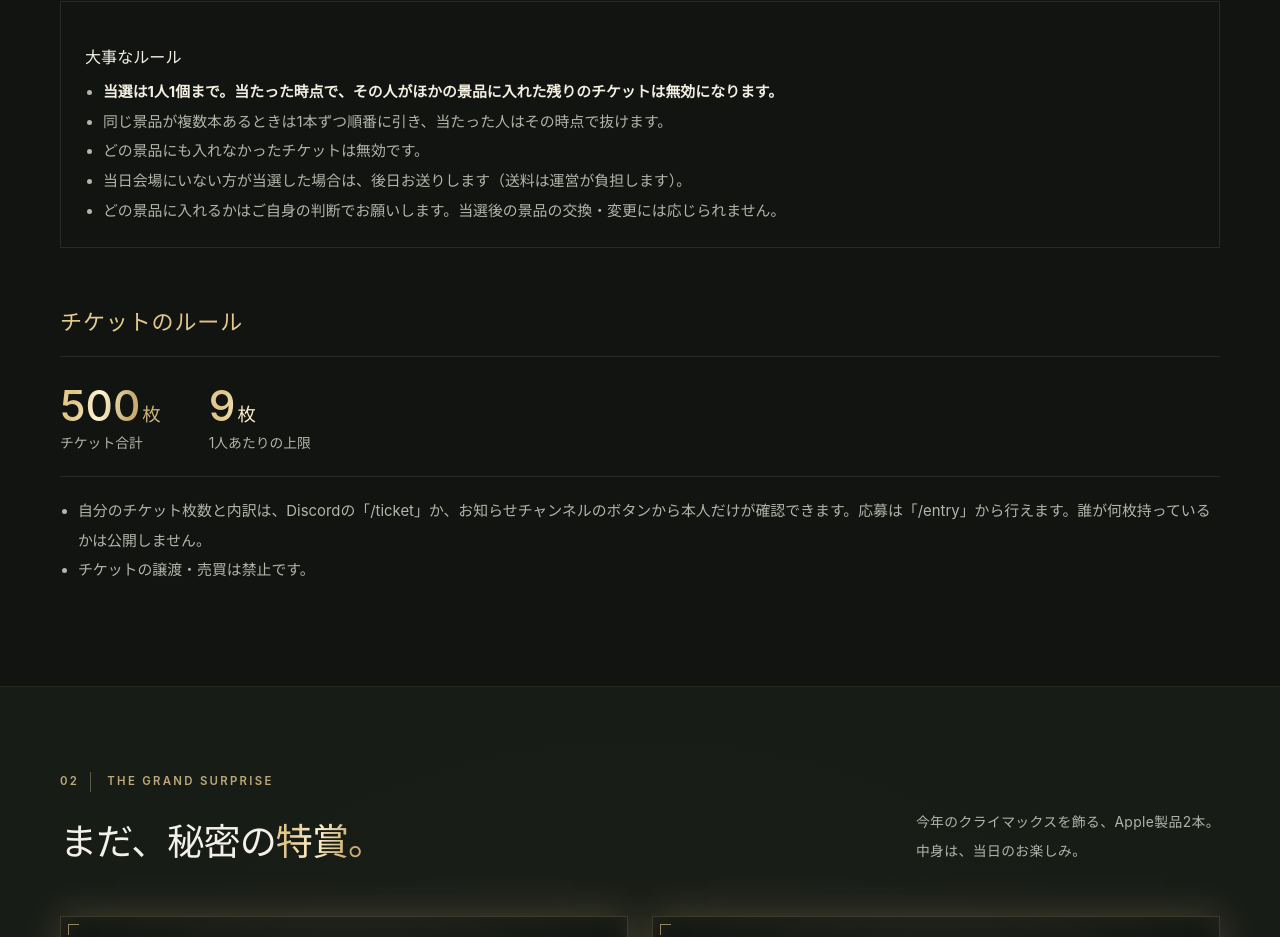
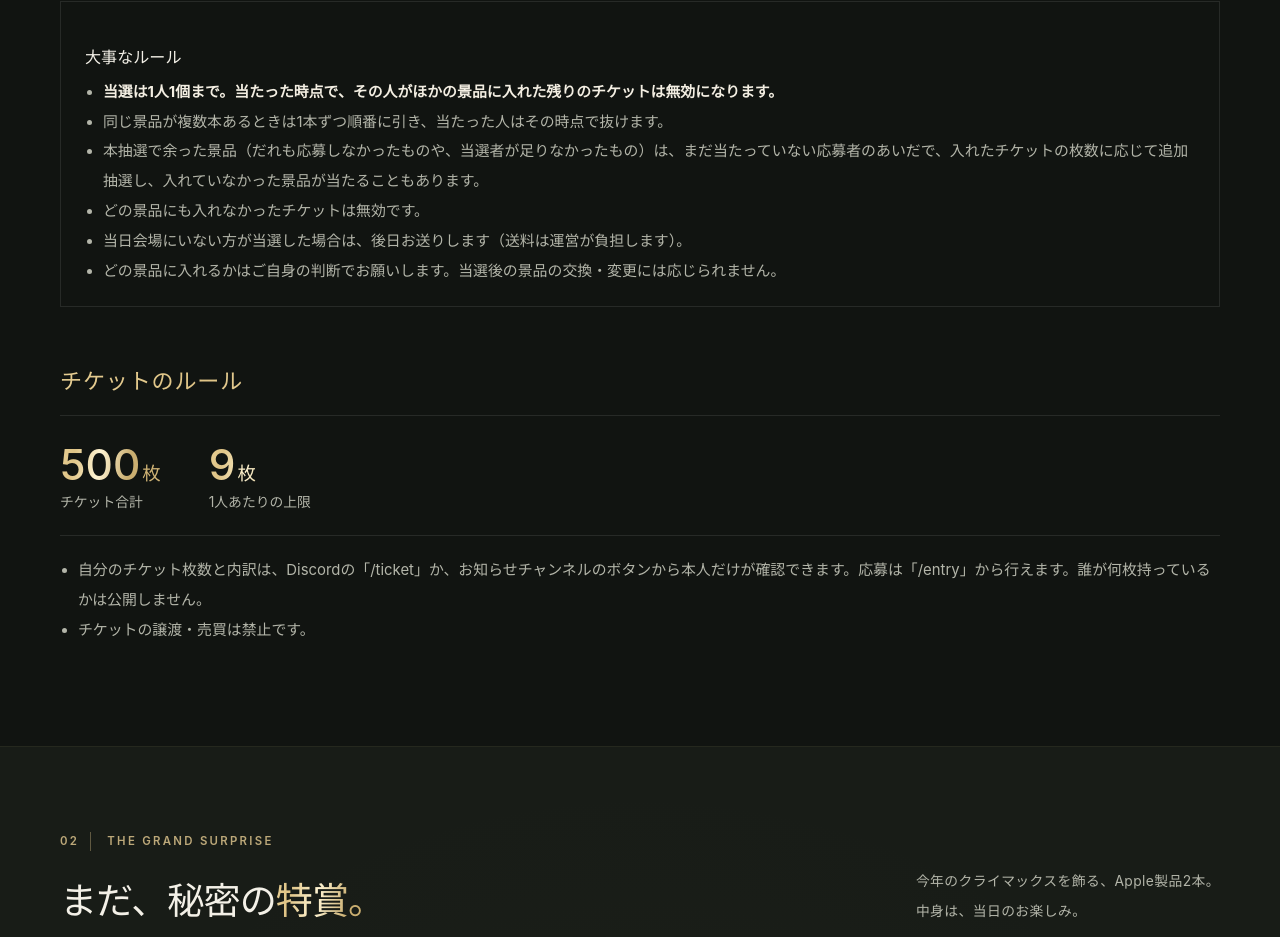
Before and after one commit to degu1985degu-del/bonenkai-2026, a plain HTML site: page index.html in a window 1280 px wide. Shown: the part 2091-3028 px from the top of the page. Drawn offline with Linux system fonts and the light colour scheme.

Commit message:
Add extra-draw rule note to the lottery rules section.

```diff
--- a/index.html
+++ b/index.html
@@ -101,6 +101,7 @@
           <ul>
             <li><strong>当選は1人1個まで。当たった時点で、その人がほかの景品に入れた残りのチケットは無効になります。</strong></li>
             <li>同じ景品が複数本あるときは1本ずつ順番に引き、当たった人はその時点で抜けます。</li>
+            <li>本抽選で余った景品（だれも応募しなかったものや、当選者が足りなかったもの）は、まだ当たっていない応募者のあいだで、入れたチケットの枚数に応じて追加抽選し、入れていなかった景品が当たることもあります。</li>
             <li>どの景品にも入れなかったチケットは無効です。</li>
             <li>当日会場にいない方が当選した場合は、後日お送りします（送料は運営が負担します）。</li>
             <li>どの景品に入れるかはご自身の判断でお願いします。当選後の景品の交換・変更には応じられません。</li>
```
